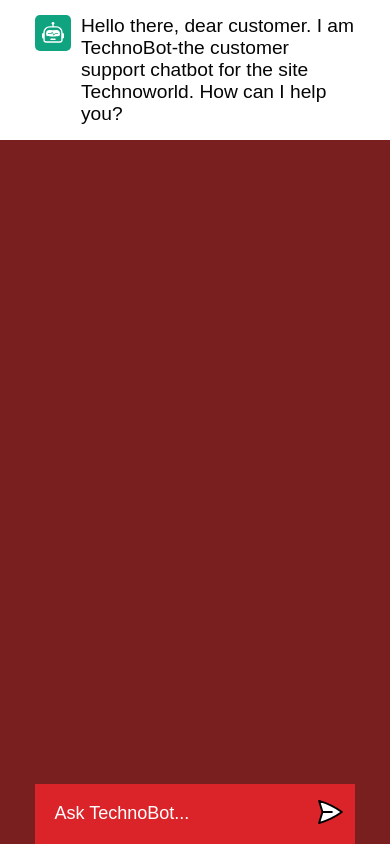
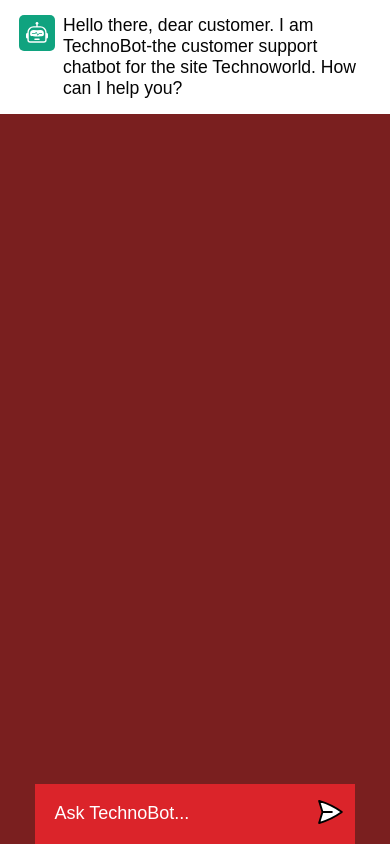
Before and after one commit to Dimitar28/Technoworld, a website built with Vite: page client/chatbot-page/index.html in a window 390 px wide. Built offline with nearby package versions, Linux system fonts and the light colour scheme.

Commit message:
removed the custom trail on mobile and modified the style for chatbot file

```diff
--- a/client/chatbot-page/stylechatbot.css
+++ b/client/chatbot-page/stylechatbot.css
@@ -6,6 +6,7 @@
   box-sizing: border-box;
   font-family: sans-serif;
 }
+
 :root {
   scroll-behavior: smooth;
   --primary-clr-100: hsl(0, 0%, 100%);
@@ -16,10 +17,12 @@
   --secondary-orange-clr: hsl(39, 92%, 52%);
   --secondary-black-clr: hsl(0, 0%, 2%);
 }
+
 ::selection {
   background-color: var(--secondary-clr-400);
   color: var(--primary-clr-100);
 }
+
 #app {
   overflow-x: hidden;
   height: 100dvh;
@@ -29,10 +32,11 @@
   align-items: center;
   justify-content: space-between;
 }
+
 /* hides scrollbar */
 
 .wrapper {
-  width: 100vw;
+  width: 105vw;
   padding: 15px;
 }
 
@@ -41,12 +45,12 @@
 }
 
 .chat {
-  width: clamp(20rem, 60%, 80vw);
+  width: clamp(22rem, 60%, 80vw);
   margin: 0 auto;
   display: flex;
   flex-direction: row;
   align-items: flex-start;
-  gap: 10px;
+  gap: .5rem;
 }
 
 .profile {
@@ -74,19 +78,21 @@
 .message {
   flex: 1;
   color: var(--primary-clr-100);
-  font-size: 1.2rem;
   overflow-x: scroll;
   white-space: pre-wrap;
+  font-size: clamp(1.1rem, 1.4vw, 2rem);
 }
+
 .ai .message {
   color: var(--secondary-black-clr);
 }
+
 /* hides scrollbar */
 .message::-webkit-scrollbar {
   display: none;
 }
 
-.chat-form{
+.chat-form {
   margin-top: 1rem;
   display: flex;
   width: clamp(20rem, 60vw, 100%);
@@ -107,9 +113,11 @@ textarea {
   border: none;
   outline: none;
 }
+
 ::placeholder {
   color: var(--primary-clr-100);
 }
+
 button {
   outline: 0;
   border: 0;
--- a/client/main.js
+++ b/client/main.js
@@ -307,3 +307,6 @@ document.addEventListener("mousemove", (e) => {
   interacting = interactableCard !== null;
   animateTrail(e, interacting)
 })
+document.addEventListener('touchstart', () => {
+  trail.style.display = 'none';
+});
```
